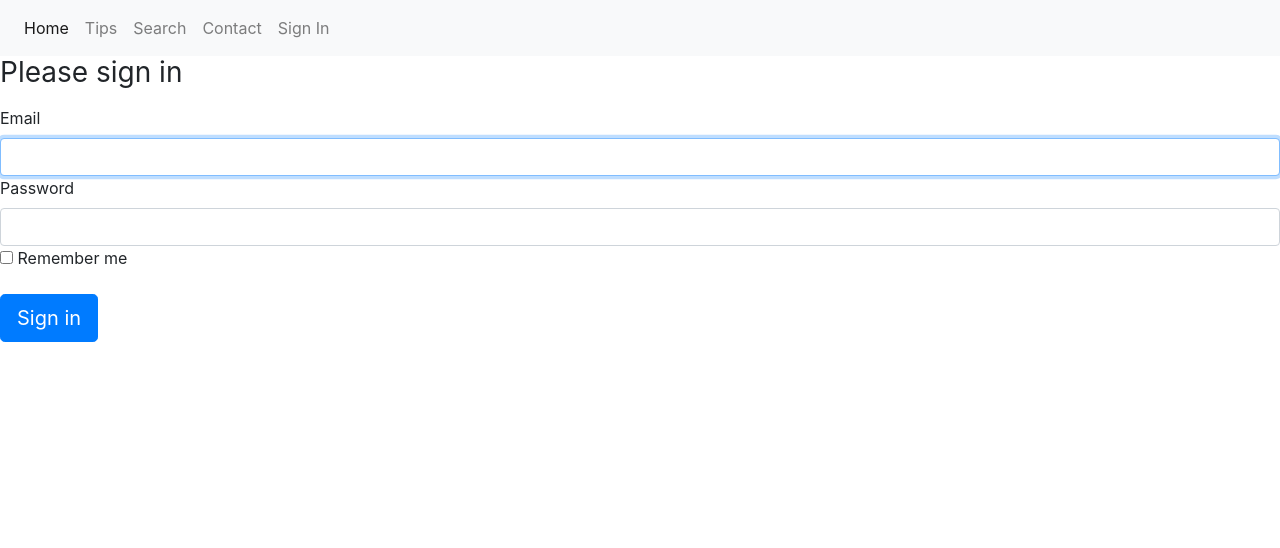
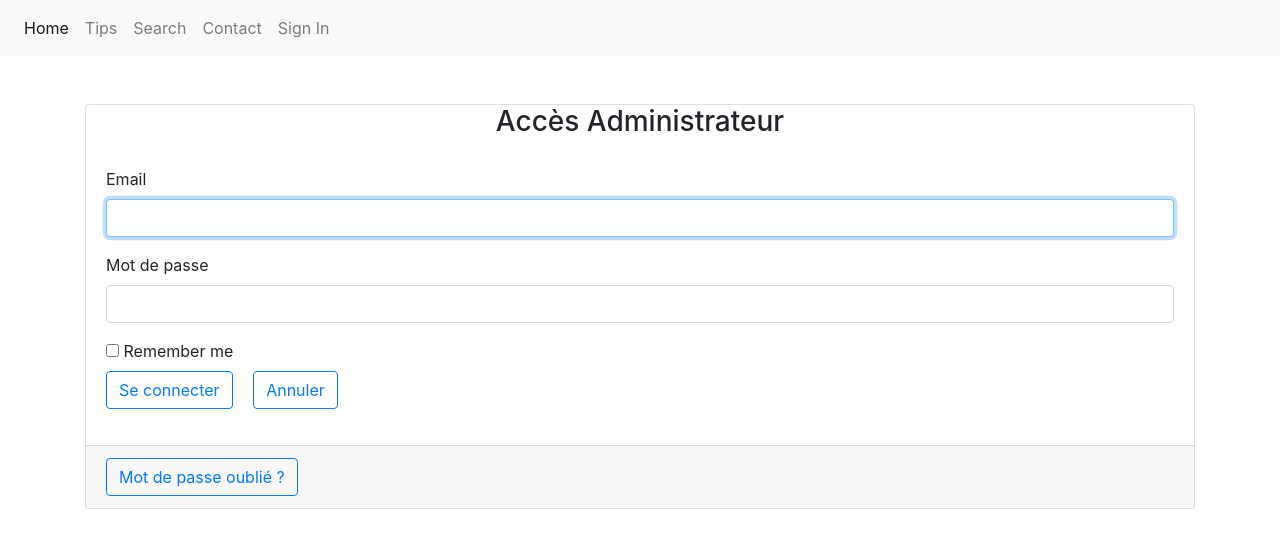
Before and after one commit to JudgeBurger/add_a_tip, a Symfony app: template templates/security/login.html.twig in a window 1280 px wide. Shown: the top 548 px of the page. Run offline with Twig, Linux system fonts and the light colour scheme; the template is opened without the code that fills it, so the values that code supplies are empty; some libraries are stand-ins or nearby versions.

Commit message:
Create route for dashbord, add connection for Admin, add cancel button but transform this button in create an account button

```diff
--- a/src/Security/LoginFormAutenticathorAuthenticator.php
+++ b/src/Security/LoginFormAutenticathorAuthenticator.php
@@ -4,6 +4,7 @@ namespace App\Security;
 
 use App\Entity\User;
 use Doctrine\ORM\EntityManagerInterface;
+use Sensio\Bundle\FrameworkExtraBundle\Configuration\IsGranted;
 use Symfony\Component\HttpFoundation\RedirectResponse;
 use Symfony\Component\HttpFoundation\Request;
 use Symfony\Component\Routing\Generator\UrlGeneratorInterface;
--- a/templates/_navbar.html.twig
+++ b/templates/_navbar.html.twig
@@ -6,7 +6,7 @@
     <div class="collapse navbar-collapse" id="navbarSupportedContent">
         <ul class="navbar-nav mr-auto">
             <li class="nav-item active">
-                <a class="nav-link" href="#">Home <span class="sr-only">(current)</span></a>
+                <a class="nav-link" href="{{ path('home') }}">Home <span class="sr-only">(current)</span></a>
             </li>
             <li class="nav-item">
                 <a class="nav-link" href="#">Tips</a>
@@ -18,7 +18,7 @@
                 <a class="nav-link" href="#">Contact</a>
             </li>
             <li class="nav-item">
-                <a class="nav-link" href="#">Sign In</a>
+                <a class="nav-link" href="{{ path('app_login') }}">Sign In</a>
             </li>
         </ul>
         {#     TODO : put this form in search section       #}
--- a/templates/base.html.twig
+++ b/templates/base.html.twig
@@ -5,7 +5,9 @@
         <title>{% block title %}Welcome!{% endblock %}</title>
         <link rel="stylesheet" href="https://stackpath.bootstrapcdn.com/bootstrap/4.5.2/css/bootstrap.min.css" integrity="sha384-JcKb8q3iqJ61gNV9KGb8thSsNjpSL0n8PARn9HuZOnIxN0hoP+VmmDGMN5t9UJ0Z" crossorigin="anonymous">
         <meta name="viewport" content="width=device-width, initial-scale=1.0">
-        {% block stylesheets %}{% endblock %}
+        {% block stylesheets %}
+            {{ encore_entry_link_tags('app') }}
+        {% endblock %}
     </head>
     <body>
         {% include '_navbar.html.twig' %}
--- a/templates/home/index.html.twig
+++ b/templates/home/index.html.twig
@@ -3,5 +3,5 @@
 {% block title %}Add A Tip{% endblock %}
 
 {% block body %}
-
+    <h1>Welcome Wilder !</h1>
 {% endblock %}
--- a/templates/security/login.html.twig
+++ b/templates/security/login.html.twig
@@ -1,6 +1,6 @@
 {% extends 'base.html.twig' %}
 
-{% block title %}Log in!{% endblock %}
+{% block title %}Espace Administrateur{% endblock %}
 
 {% block body %}
     <form method="post">
@@ -8,35 +8,49 @@
             <div class="alert alert-danger">{{ error.messageKey|trans(error.messageData, 'security') }}</div>
         {% endif %}
 
-    {% if app.user %}
-        <div class="mb-3">
-            You are logged in as {{ app.user.username }}, <a href="{{ path('app_logout') }}">Logout</a>
+        <div class="container mt-5">
+            <div class="main sign-in">
+                <div class="card">
+                    <div class="logo">
+
                     </div>
-    {% endif %}
-
-    <h1 class="h3 mb-3 font-weight-normal">Please sign in</h1>
-    <label for="inputEmail">Email</label>
-    <input type="email" value="{{ last_username }}" name="email" id="inputEmail" class="form-control" required autofocus>
-    <label for="inputPassword">Password</label>
-    <input type="password" name="password" id="inputPassword" class="form-control" required>
-
+                    <div class="card-head">
+                        <h3 class="header text-center">Accès Administrateur</h3>
+                    </div>
+                    <div class="card-body">
+                        <form id="frmLogin">
+                            <div class="form-group">
+                                <label for="email" class="form-label">Email</label>
+                                <input value="{{ last_username }}" class="form-control" name="email" id="email"
+                                       type="email" required autofocus>
+                            </div>
+                            <div class="form-group">
+                                <label for="password" class="form-label">Mot de passe</label>
+                                <input class="form-control" name="password" id="password" type="password" required>
+                            </div>
                             <input type="hidden" name="_csrf_token"
-           value="{{ csrf_token('authenticate') }}"
-    >
-
-    {#
-        Uncomment this section and add a remember_me option below your firewall to activate remember me functionality.
-        See https://symfony.com/doc/current/security/remember_me.html
-    #}
-
+                                   value="{{ csrf_token('authenticate') }}">
                             <div class="checkbox mb-3">
                                 <label>
                                     <input type="checkbox" name="_remember_me"> Remember me
                                 </label>
+
+                                <div class="form-group-button">
+                                    <button type="submit" class="btn btn-outline-primary mr-3" id="btnSignIn">
+                                        Se connecter
+                                    </button>
+                                        <a href="{{ path('home') }}" class="btn btn-outline-primary">Annuler</a>
+                                </div>
+                            </div>
+                        </form>
+                    </div>
+                    <div class="card-footer">
+                            <a href="#" class="btn btn-outline-primary">Mot de passe oublié ?</a>
+                    </div>
+                </div>
+            </div>
         </div>
 
-    <button class="btn btn-lg btn-primary" type="submit">
-        Sign in
-    </button>
+
     </form>
 {% endblock %}
```
Also changed, not shown: assets/scss/app.scss (+23 -0 lines), 1 other file. Lines whose indentation alone changed are shown as unchanged.
